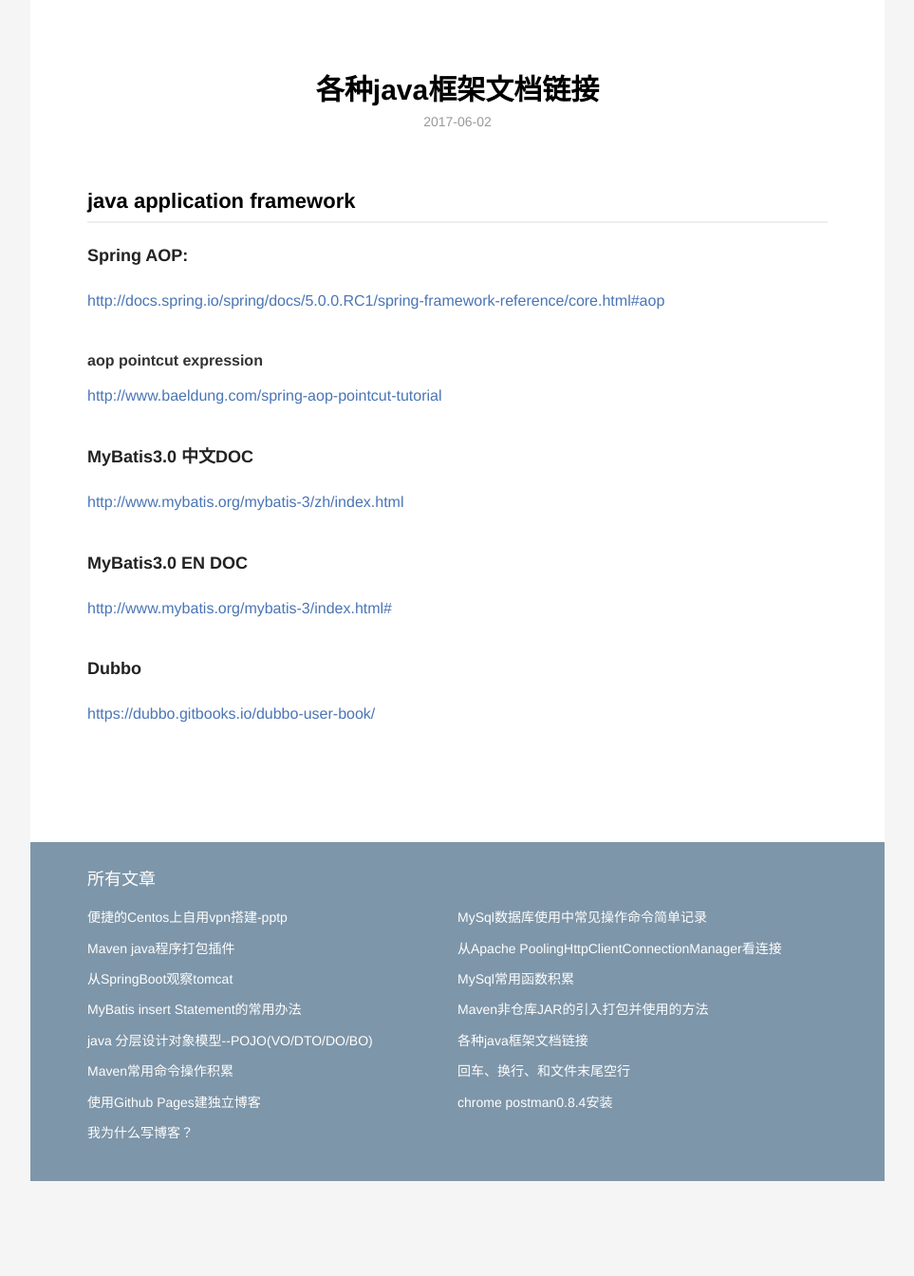
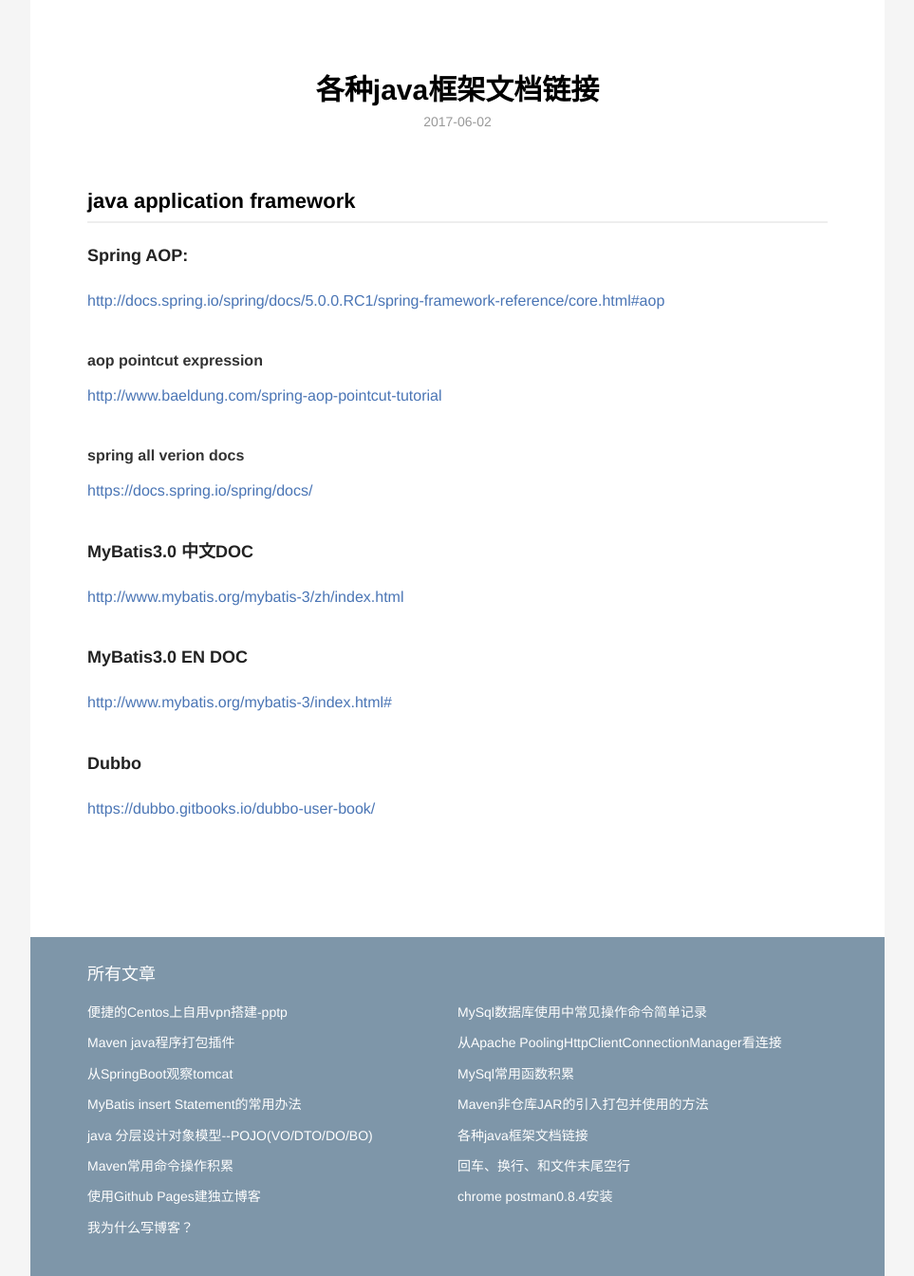
Before and after one commit to zhuqh2009/zhuqh2009.github.io, a Jekyll site: the page built from _posts/javatech/2017-06-02-frameworks-document-links.md, in a window 1280 px wide. Shown: the whole page at 95% size, without its empty margins (158-1121 px from the left). Built offline with Jekyll 4.4.1, drawn with Linux system fonts in a browser that asks for light colours; before the commit the page ends 1244 px from its top, so only the background shows below that.

Commit message:
spring docs

```diff
--- a/_posts/javatech/2017-06-02-frameworks-document-links.md
+++ b/_posts/javatech/2017-06-02-frameworks-document-links.md
@@ -14,6 +14,9 @@
 #### aop pointcut expression
 <a href="http://www.baeldung.com/spring-aop-pointcut-tutorial">http://www.baeldung.com/spring-aop-pointcut-tutorial</a>
 
+#### spring all verion docs
+<a href="https://docs.spring.io/spring/docs/">https://docs.spring.io/spring/docs/</a>
+
 ### MyBatis3.0 中文DOC
 <a href="http://www.mybatis.org/mybatis-3/zh/index.html">http://www.mybatis.org/mybatis-3/zh/index.html</a>
 
```
